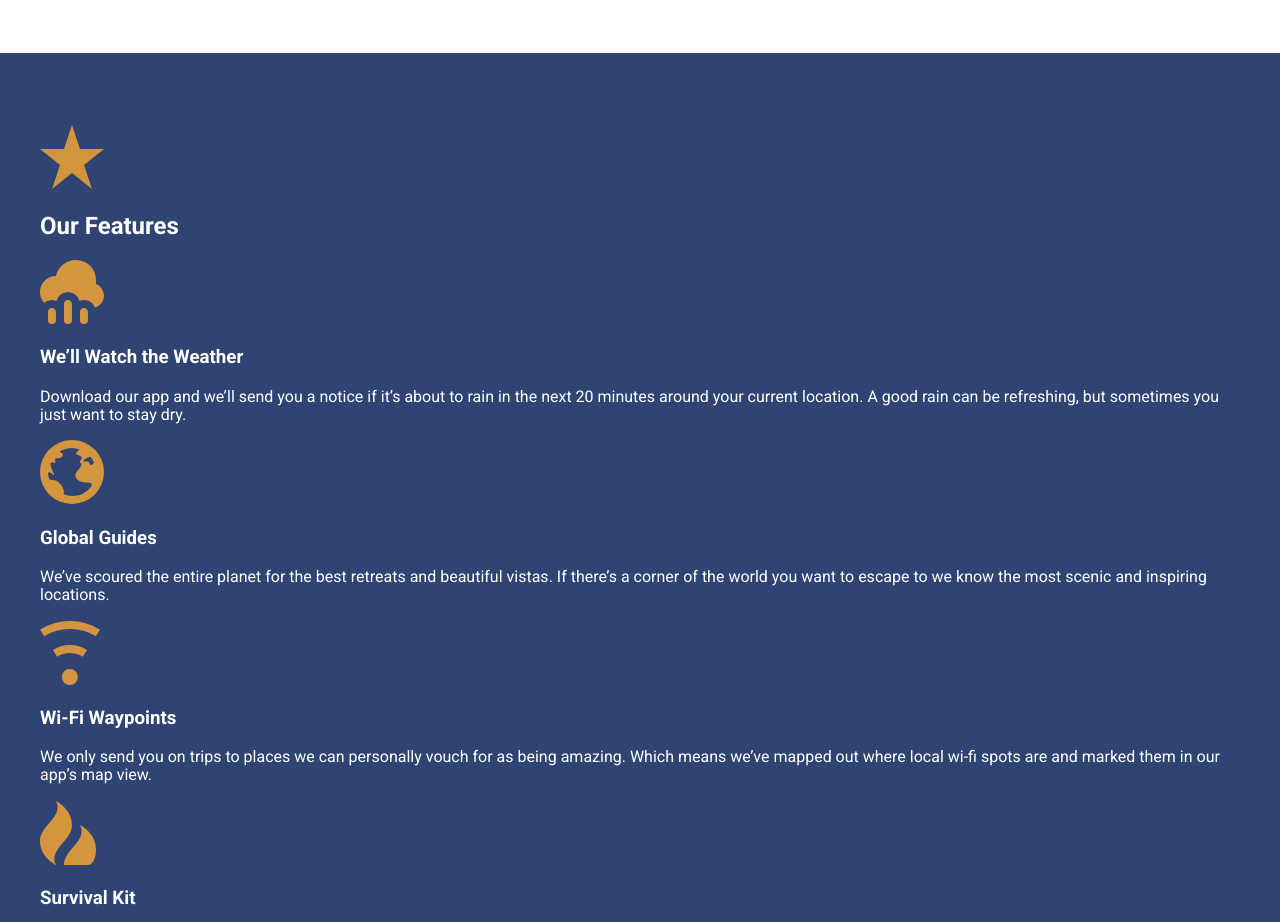
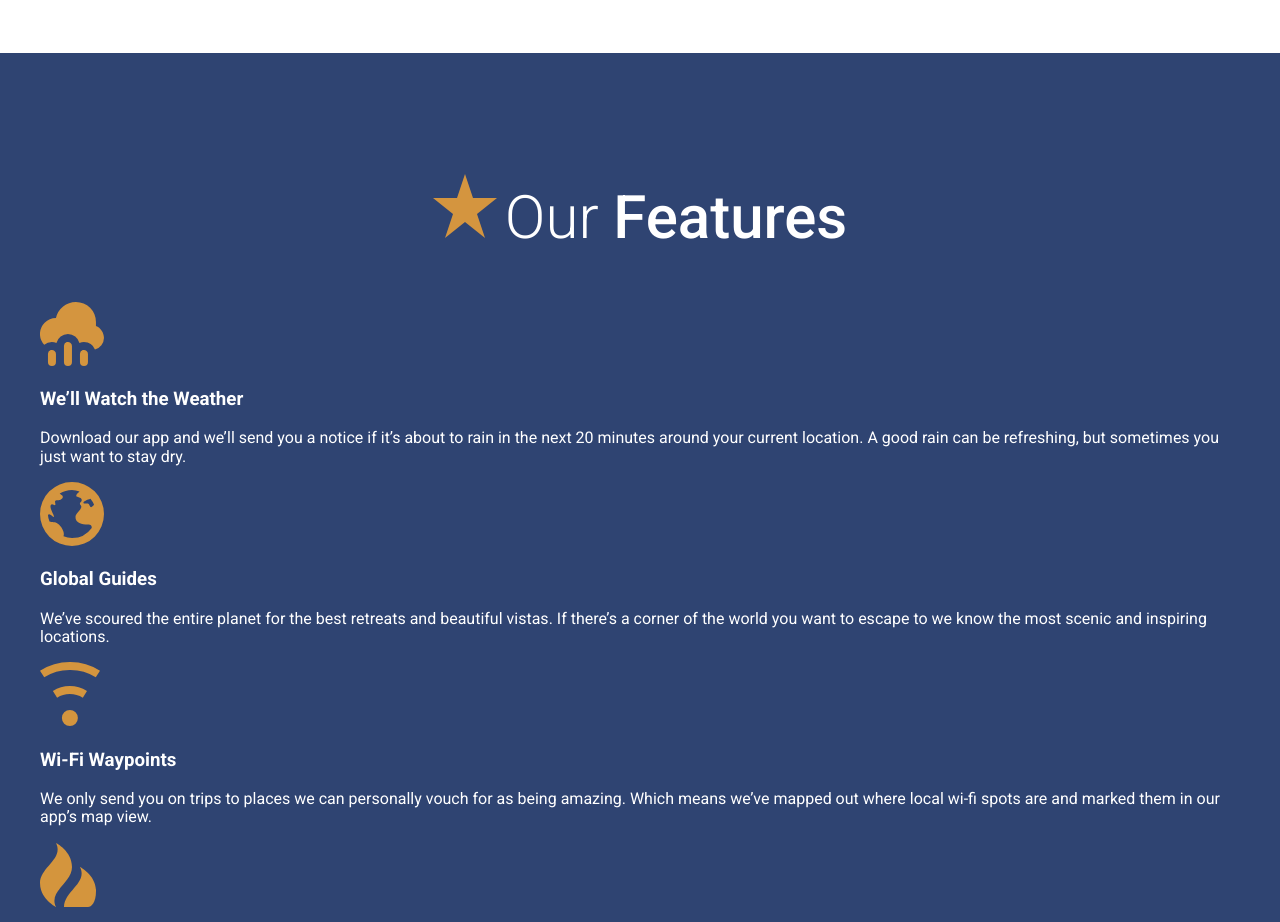
Before and after one commit to jessepeterman/travel-site, a website: page app/index.html in a window 1280 px wide. Shown: the part 2160-3082 px from the top of the page. Drawn offline with Linux system fonts and the light colour scheme.

Commit message:
trying to get section-title to work

```diff
--- a/app/assets/styles/styles.css
+++ b/app/assets/styles/styles.css
@@ -11,3 +11,4 @@
 @import "modules/_headline";
 @import "modules/_row";
 @import "modules/_generic-content-container";
+@import "modules/_section-title";
--- a/app/index.html
+++ b/app/index.html
@@ -88,10 +88,7 @@
 
   <div id="features" class="page-section page-section--blue">
     <div class="wrapper">
-
-      <img src="assets/images/icons/star.svg">
-      <h2>Our Features</h2>
-
+      <h2 class="section-title"><img  class="section-title__icon" src="assets/images/icons/star.svg">Our <strong>Features</strong></h2>
       <img src="assets/images/icons/rain.svg">
       <h3>We&rsquo;ll Watch the Weather</h3>
       <p>Download our app and we&rsquo;ll send you a notice if it&rsquo;s about to rain in the next 20 minutes around your current location. A good rain can be refreshing, but sometimes you just want to stay dry.</p>
--- a/app/temp/styles/styles.css
+++ b/app/temp/styles/styles.css
@@ -691,3 +691,18 @@
 .generic-content-container p a {
   font-weight: 700;
 }
+
+.section-title {
+  font-size: 3.75rem;
+  font-weight: 300;
+  text-align: center;
+
+}
+
+.section-title strong {
+  font-weight: 500;
+}
+
+.section-title__icon {
+  margin-right: .5rem;
+}
```
